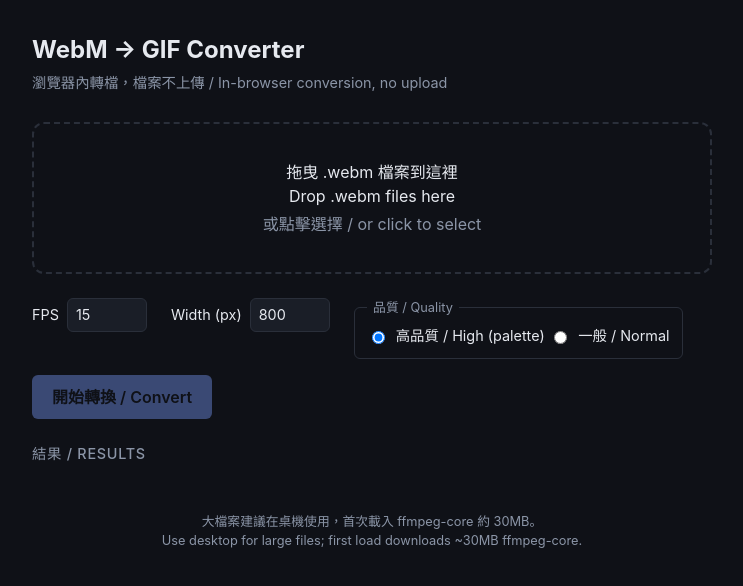
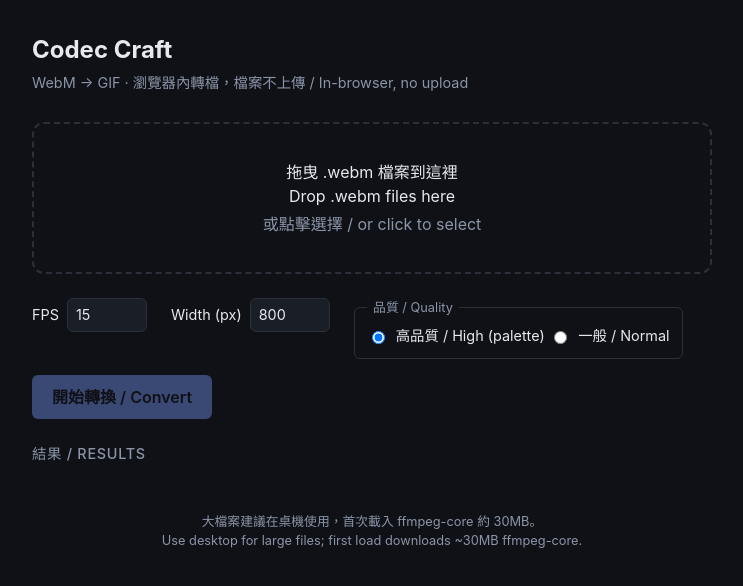
Before and after one commit to howar31/codecraft, a plain HTML site: page index.html in a window 1280 px wide. Shown: the whole page, without its empty margins (268-1011 px from the left). Drawn offline with Linux system fonts and the light colour scheme.

Commit message:
deploy: f9e098a870bd87914cf7d66ef1dcec4a9ca2ff5f

```diff
--- a/index.html
+++ b/index.html
@@ -3,16 +3,16 @@
   <head>
     <meta charset="UTF-8" />
     <meta name="viewport" content="width=device-width, initial-scale=1.0" />
-    <title>WebM → GIF Converter</title>
+    <title>Codec Craft — WebM → GIF</title>
     <script type="module" crossorigin src="/codecraft/assets/index-D0lRwTzq.js"></script>
     <link rel="stylesheet" crossorigin href="/codecraft/assets/index-DdqlNupw.css">
   </head>
   <body>
     <main>
       <header>
-        <h1>WebM → GIF Converter</h1>
+        <h1>Codec Craft</h1>
         <p class="subtitle">
-          瀏覽器內轉檔，檔案不上傳 / In-browser conversion, no upload
+          WebM → GIF · 瀏覽器內轉檔，檔案不上傳 / In-browser, no upload
         </p>
       </header>
 
```
